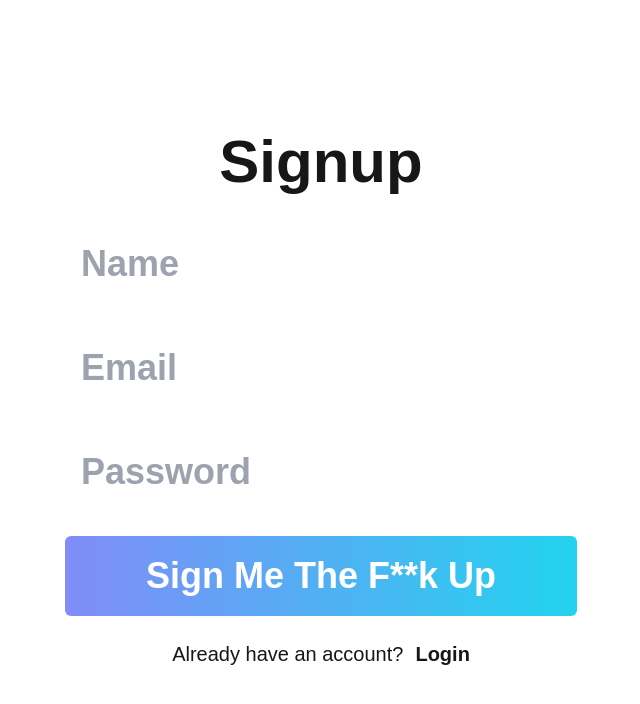
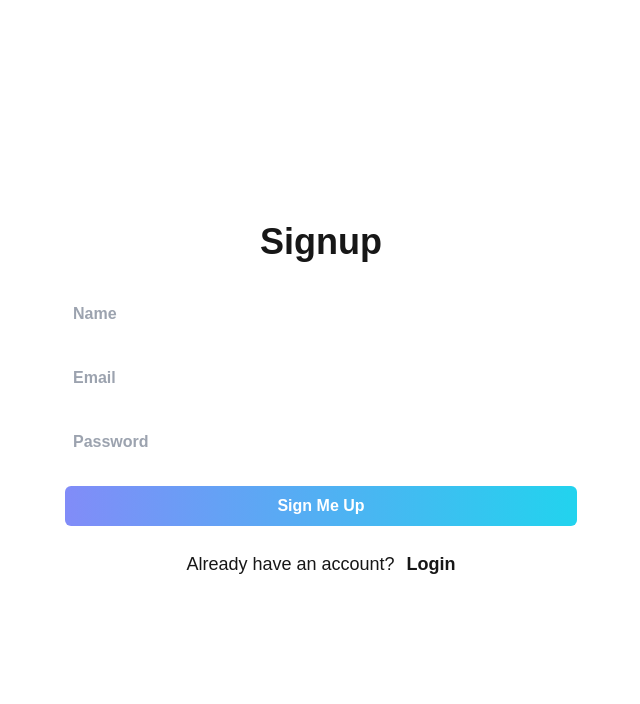
Before and after one commit to caseycantrell/crowdwork-frontend, a Next.js app: page /signup in a window 1280 px wide. Shown: the top 704 px of the page, without its empty margins (319-959 px from the left). Built offline with nearby package versions, Linux system fonts and the light colour scheme.

Commit message:
inputs refactor

```diff
--- a/src/components/Dancefloor/Chat/Chat.tsx
+++ b/src/components/Dancefloor/Chat/Chat.tsx
@@ -1,5 +1,6 @@
 import ChatMessage from "./ChatMessage";
 import Button from '../../UI/Button';
+import Input from '../../UI/Input'
 
 interface Message {
   message: string;
@@ -51,9 +52,9 @@ const Chat: React.FC<{
         )}
       </div>
 
-      <div className="flex-none flex flex-row items-center m-0 px-2 py-5 sticky bottom-0 bg-black relative">
+      <div className="flex-none flex flex-row items-center p-2 sticky bottom-0 bg-black relative">
         {messageError && <div className="flex flex-row w-full justify-center items-center absolute bg-gradient-to-r from-red-500 to-orange-500 h-12 -top-12 left-0 right-0 text-white text-lg font-semibold">{messageError}</div>}
-        <input
+        <Input
           type="text"
           value={message}
           onChange={(e) => {
@@ -66,13 +67,11 @@ const Chat: React.FC<{
           }}
           onKeyDown={handleKeyDown}
           placeholder="Enter your message"
-          className="w-full mr-2 rounded-md h-12 p-2 text-gray-800 text-xl font-semibold focus:outline-none"
+          className="mr-2"
         />
         <Button
           onClick={handleSendMessage}
-          bgColor="bg-gradient-to-r from-cyan-500 to-blue-500"
           textSize="text-xl"
-          className="h-12 w-32"
         >
           Send
         </Button>
--- a/src/components/Dancefloor/Mobile/ChatMobile.tsx
+++ b/src/components/Dancefloor/Mobile/ChatMobile.tsx
@@ -1,5 +1,6 @@
 import { useEffect, useRef } from "react";
 import Button from "../../UI/Button";
+import Input from "../../UI/Input";
 import { formatDistanceToNow } from 'date-fns';
 
 interface Message {
@@ -80,7 +81,7 @@ const ChatMobile: React.FC<{
             {messageError}
           </div>
         )}
-        <input
+        <Input
           type="text"
           value={message}
           onChange={(e) => {
@@ -95,13 +96,11 @@ const ChatMobile: React.FC<{
           }}
           onKeyDown={handleKeyDown}
           placeholder="Enter chat message..."
-          className="w-full mr-2 rounded-md h-10 p-2 text-gray-800 font-semibold focus:outline-none"
+          className="mr-2"
         />
         <Button
           onClick={handleSendMessage}
-          textSize=""
           bgColor="bg-gradient-to-r from-cyan-500 to-blue-500"
-          className="h-10 w-24"
         >
           Send
         </Button>
--- a/src/pages/dj/[djId].tsx
+++ b/src/pages/dj/[djId].tsx
@@ -6,6 +6,7 @@ import Image from 'next/image';
 import { format } from 'date-fns';
 import { AnimatePresence, motion } from 'framer-motion';
 import Button from '../../components/UI/Button'
+import Input from '../../components/UI/Input'
 import { useSession } from "next-auth/react";
 
 interface Dancefloor {
@@ -314,7 +315,7 @@ const DjIdPage: React.FC = () => {
             </Button>
           ) : session && isEditingProfilePic ? (
             <>
-              <input
+              <Input
                 type="file"
                 id="file-upload"
                 onChange={handleProfilePicUpload}
--- a/src/pages/signup.tsx
+++ b/src/pages/signup.tsx
@@ -4,6 +4,7 @@ import { motion, AnimatePresence } from 'framer-motion';
 import Link from 'next/link';
 import { signIn } from 'next-auth/react';
 import Button from '../components/UI/Button';
+import Input from '../components/UI/Input';
 import LogoutButton from '@/components/LogoutButton';
 
 const SignupPage: React.FC = () => {
@@ -67,38 +68,35 @@ const SignupPage: React.FC = () => {
 
   return (
     <div className="min-h-screen flex flex-col items-center justify-center">
-      <h1 className="text-6xl font-bold text-center mb-8">Signup</h1>
+      <h1 className="text-4xl font-bold text-center mb-8">Signup</h1>
       <form onSubmit={handleSignup} className="space-y-6 w-full max-w-lg">
-        <input
+        <Input
           type="text"
           placeholder="Name"
           value={name}
           onChange={(e) => setName(e.target.value)}
-          className="w-full px-4 h-20 font-bold text-4xl rounded-md text-gray-600 focus:outline-none focus:ring-2 focus:ring-main"
         />
-        <input
+        <Input
           type="email"
           placeholder="Email"
           value={email}
           onChange={(e) => setEmail(e.target.value)}
-          className="w-full px-4 h-20 font-bold text-4xl rounded-md text-gray-600 focus:outline-none focus:ring-2 focus:ring-main"
         />
-        <input
+        <Input
           type="password"
           placeholder="Password"
           value={password}
           onChange={(e) => setPassword(e.target.value)}
-          className="w-full px-4 h-20 font-bold text-4xl rounded-md text-gray-600 focus:outline-none focus:ring-2 focus:ring-main"
         />
         <Button
           type="submit"
           fontWeight="font-bold"
-          className="w-full h-20 text-4xl"
+          className="w-full"
         >
-          Sign Me The F**k Up
+          Sign Me Up
         </Button>
       </form>
-      <div className="flex flex-row items-center justify-center text-xl mt-6 relative w-full">
+      <div className="flex flex-row items-center justify-center text-lg mt-6 relative w-full">
         <p className="mr-3">Already have an account?</p>
         <Link href="/login" className="font-bold hover:text-main ease-in-out duration-300">Login</Link>
         <AnimatePresence>
```
